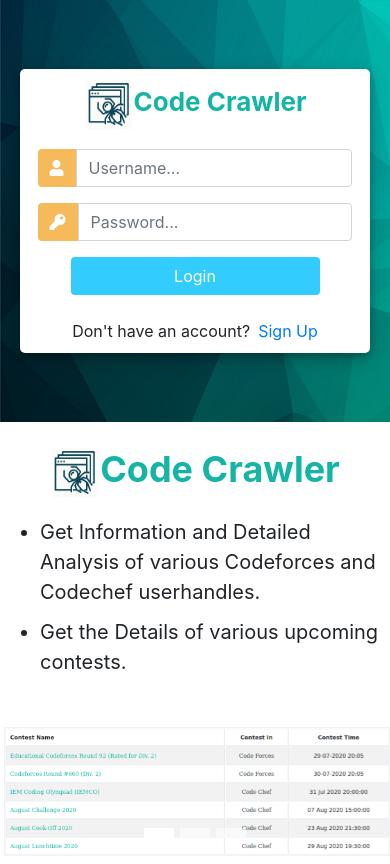
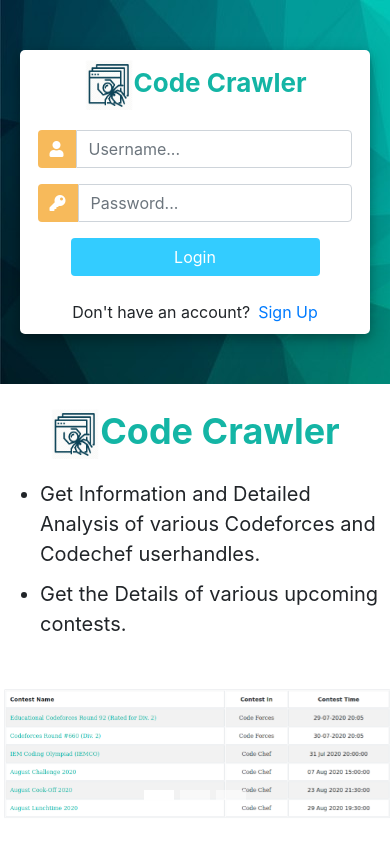
Before and after one commit to Suraj3579/codeforces_crawler, a Django app: page /login/ in a window 390 px wide. After the commit the page ends 818 px from the top, so only its background shows below. Run offline with Django 3.2, Linux system fonts and the light colour scheme; some libraries are stand-ins or nearby versions.

Commit message:
made it responsive

```diff
--- a/CF_Crawler/CodeCalender/templates/login.html
+++ b/CF_Crawler/CodeCalender/templates/login.html
@@ -90,6 +90,14 @@
 			}
 		}
 
+		@media screen and (max-width:767px)
+		{
+			.leftside, .rightside{
+			height:100%;
+			width:100%;
+			}
+		}
+
 		.leftside{
 			background-image:url({%static 'img/bg.jpg' %});
 		}
@@ -119,7 +127,7 @@
 <body>
 
 		<div class='row no-gutters'>
-			<div class='col-md-5 no-gutters'>
+			<div class='col-md-12 col-sm-12 col-lg-5 no-gutters'>
 				<div class='leftside d-flex justify-content-center align-items-center'>
 					<div class="user_card">
 						<div class="d-flex justify-content-center">
@@ -158,7 +166,7 @@
 					</div>
 				</div>
 			</div>
-			<div class='col-md-7 no-gutters'>
+			<div class='col-md-12 col-sm-12 col-lg-7 no-gutters'>
 				<div class="rightside ">
 					<div id="logo" style="text-align:center; color: #14b5a5; padding:20px; font-size:36px; font-weight:bold; " alt=""><img src="{%static 'img/logo.jpeg'%}" alt="" style="height:50px; width:50px;">Code Crawler</div>
 					<ul>
```
Also changed, not shown: CF_Crawler/CodeCalender/static/img/bg.jpg.
